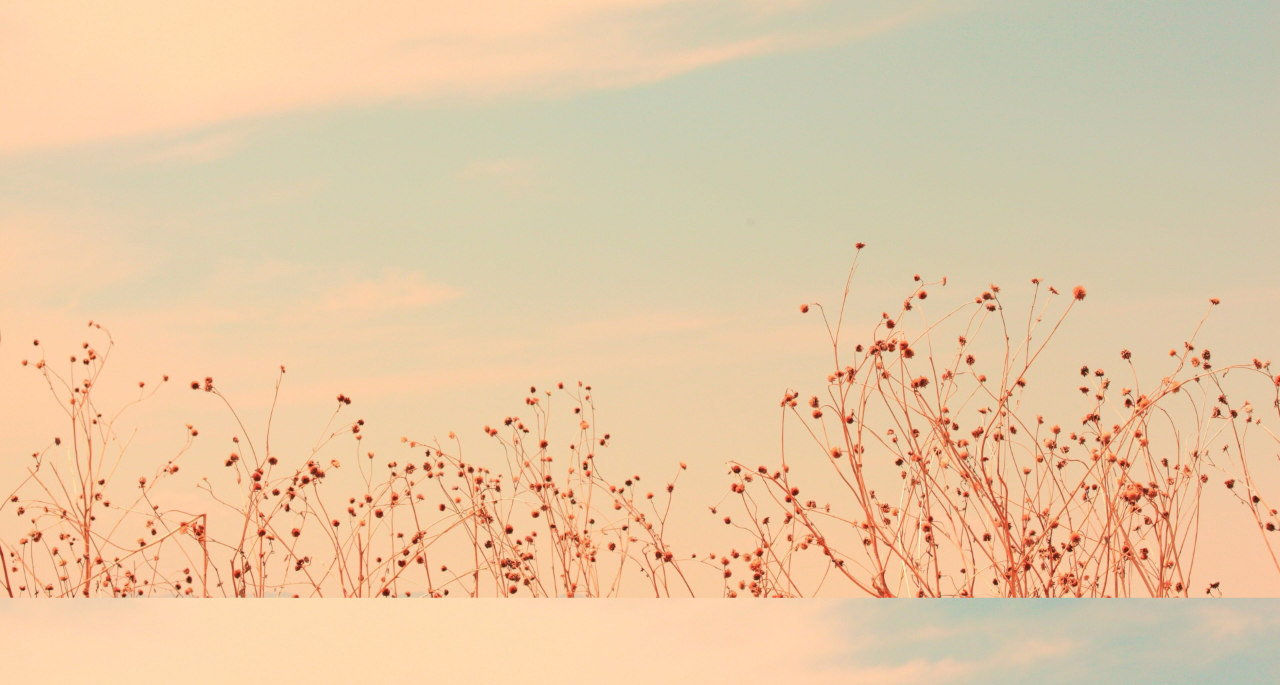
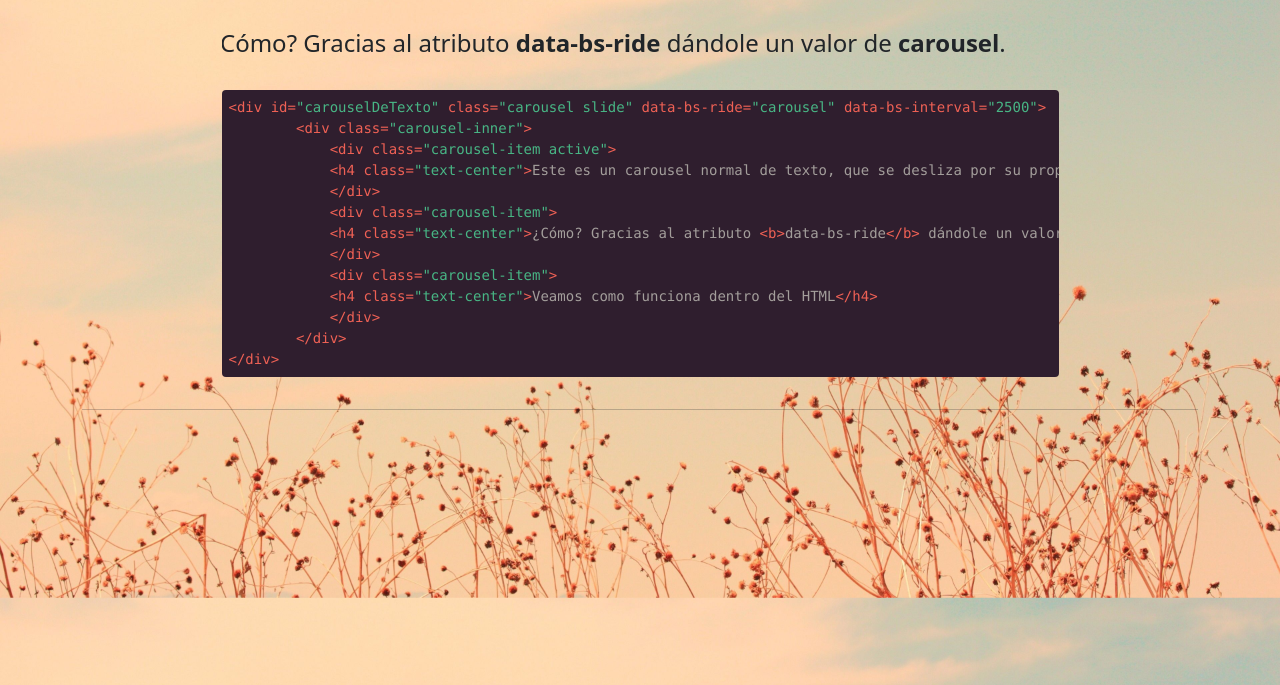
Before and after one commit to emiliacasaravilla/Bootstrap---presentaci-n-en-equipo, a plain HTML site: page carrusel.html in a window 1280 px wide. Shown: the part 115-800 px from the top of the page. Drawn offline with Linux system fonts and the light colour scheme.

Commit message:
Agregar carousel de texto

```diff
--- a/carrusel.html
+++ b/carrusel.html
@@ -9,6 +9,38 @@
     <title>Componentes Bootstrap</title>
 </head>
 <body>
-
+    <div class="container mt-5 mb-5 d-flex flex-column align-items-center">
+        <h1 class="mb-5">Carousel</h1>
+        <div class="w-75">
+            <div id="carouselDeTexto" class="carousel slide" data-bs-ride="carousel" data-bs-interval="2500">
+                <div class="carousel-inner">
+                    <div class="carousel-item active">
+                    <h4 class="text-center">Este es un carousel normal de texto, que se desliza por su propia cuenta</h4>
+                    </div>
+                    <div class="carousel-item">
+                    <h4 class="text-center">¿Cómo? Gracias al atributo <b>data-bs-ride</b> dándole un valor de <b>carousel</b>.</h4>
+                    </div>
+                    <div class="carousel-item">
+                    <h4 class="text-center">Veamos como funciona dentro del HTML</h4>
+                    </div>
+                </div>
+            </div>
+            <pre class="hljs mt-4 rounded" style="display: block; overflow-x: auto; background: rgb(47, 30, 46); color: rgb(163, 158, 155); padding: 0.5em;"><span class="hljs-tag" style="color: rgb(239, 97, 85);">&lt;<span class="hljs-name" style="color: rgb(239, 97, 85);">div</span> <span class="hljs-attr">id</span>=<span class="hljs-string" style="color: rgb(72, 182, 133);">"carouselDeTexto"</span> <span class="hljs-attr">class</span>=<span class="hljs-string" style="color: rgb(72, 182, 133);">"carousel slide"</span> <span class="hljs-attr">data-bs-ride</span>=<span class="hljs-string" style="color: rgb(72, 182, 133);">"carousel"</span> <span class="hljs-attr">data-bs-interval</span>=<span class="hljs-string" style="color: rgb(72, 182, 133);">"2500"</span>&gt;</span></span>
+        <span class="hljs-tag" style="color: rgb(239, 97, 85);">&lt;<span class="hljs-name" style="color: rgb(239, 97, 85);">div</span> <span class="hljs-attr">class</span>=<span class="hljs-string" style="color: rgb(72, 182, 133);">"carousel-inner"</span>&gt;</span>
+            <span class="hljs-tag" style="color: rgb(239, 97, 85);">&lt;<span class="hljs-name" style="color: rgb(239, 97, 85);">div</span> <span class="hljs-attr">class</span>=<span class="hljs-string" style="color: rgb(72, 182, 133);">"carousel-item active"</span>&gt;</span>
+            <span class="hljs-tag" style="color: rgb(239, 97, 85);">&lt;<span class="hljs-name" style="color: rgb(239, 97, 85);">h4</span> <span class="hljs-attr">class</span>=<span class="hljs-string" style="color: rgb(72, 182, 133);">"text-center"</span>&gt;</span>Este es un carousel normal de texto, que se desliza por su propia cuenta<span class="hljs-tag" style="color: rgb(239, 97, 85);">&lt;/<span class="hljs-name" style="color: rgb(239, 97, 85);">h4</span>&gt;</span>
+            <span class="hljs-tag" style="color: rgb(239, 97, 85);">&lt;/<span class="hljs-name" style="color: rgb(239, 97, 85);">div</span>&gt;</span>
+            <span class="hljs-tag" style="color: rgb(239, 97, 85);">&lt;<span class="hljs-name" style="color: rgb(239, 97, 85);">div</span> <span class="hljs-attr">class</span>=<span class="hljs-string" style="color: rgb(72, 182, 133);">"carousel-item"</span>&gt;</span>
+            <span class="hljs-tag" style="color: rgb(239, 97, 85);">&lt;<span class="hljs-name" style="color: rgb(239, 97, 85);">h4</span> <span class="hljs-attr">class</span>=<span class="hljs-string" style="color: rgb(72, 182, 133);">"text-center"</span>&gt;</span>¿Cómo? Gracias al atributo <span class="hljs-tag" style="color: rgb(239, 97, 85);">&lt;<span class="hljs-name" style="color: rgb(239, 97, 85);">b</span>&gt;</span>data-bs-ride<span class="hljs-tag" style="color: rgb(239, 97, 85);">&lt;/<span class="hljs-name" style="color: rgb(239, 97, 85);">b</span>&gt;</span> dándole un valor de <span class="hljs-tag" style="color: rgb(239, 97, 85);">&lt;<span class="hljs-name" style="color: rgb(239, 97, 85);">b</span>&gt;</span>carousel<span class="hljs-tag" style="color: rgb(239, 97, 85);">&lt;/<span class="hljs-name" style="color: rgb(239, 97, 85);">b</span>&gt;</span>.<span class="hljs-tag" style="color: rgb(239, 97, 85);">&lt;/<span class="hljs-name" style="color: rgb(239, 97, 85);">h4</span>&gt;</span>
+            <span class="hljs-tag" style="color: rgb(239, 97, 85);">&lt;/<span class="hljs-name" style="color: rgb(239, 97, 85);">div</span>&gt;</span>
+            <span class="hljs-tag" style="color: rgb(239, 97, 85);">&lt;<span class="hljs-name" style="color: rgb(239, 97, 85);">div</span> <span class="hljs-attr">class</span>=<span class="hljs-string" style="color: rgb(72, 182, 133);">"carousel-item"</span>&gt;</span>
+            <span class="hljs-tag" style="color: rgb(239, 97, 85);">&lt;<span class="hljs-name" style="color: rgb(239, 97, 85);">h4</span> <span class="hljs-attr">class</span>=<span class="hljs-string" style="color: rgb(72, 182, 133);">"text-center"</span>&gt;</span>Veamos como funciona dentro del HTML<span class="hljs-tag" style="color: rgb(239, 97, 85);">&lt;/<span class="hljs-name" style="color: rgb(239, 97, 85);">h4</span>&gt;</span>
+            <span class="hljs-tag" style="color: rgb(239, 97, 85);">&lt;/<span class="hljs-name" style="color: rgb(239, 97, 85);">div</span>&gt;</span>
+        <span class="hljs-tag" style="color: rgb(239, 97, 85);">&lt;/<span class="hljs-name" style="color: rgb(239, 97, 85);">div</span>&gt;</span>
+<span class="hljs-tag" style="color: rgb(239, 97, 85);">&lt;/<span class="hljs-name" style="color: rgb(239, 97, 85);">div</span>&gt;</span></pre>
+        </div>
+        <hr style="width: 100%">
+    </div>
+    <script src="js/bootstrap.bundle.min.js"></script>
 </body>
 </html>
```
